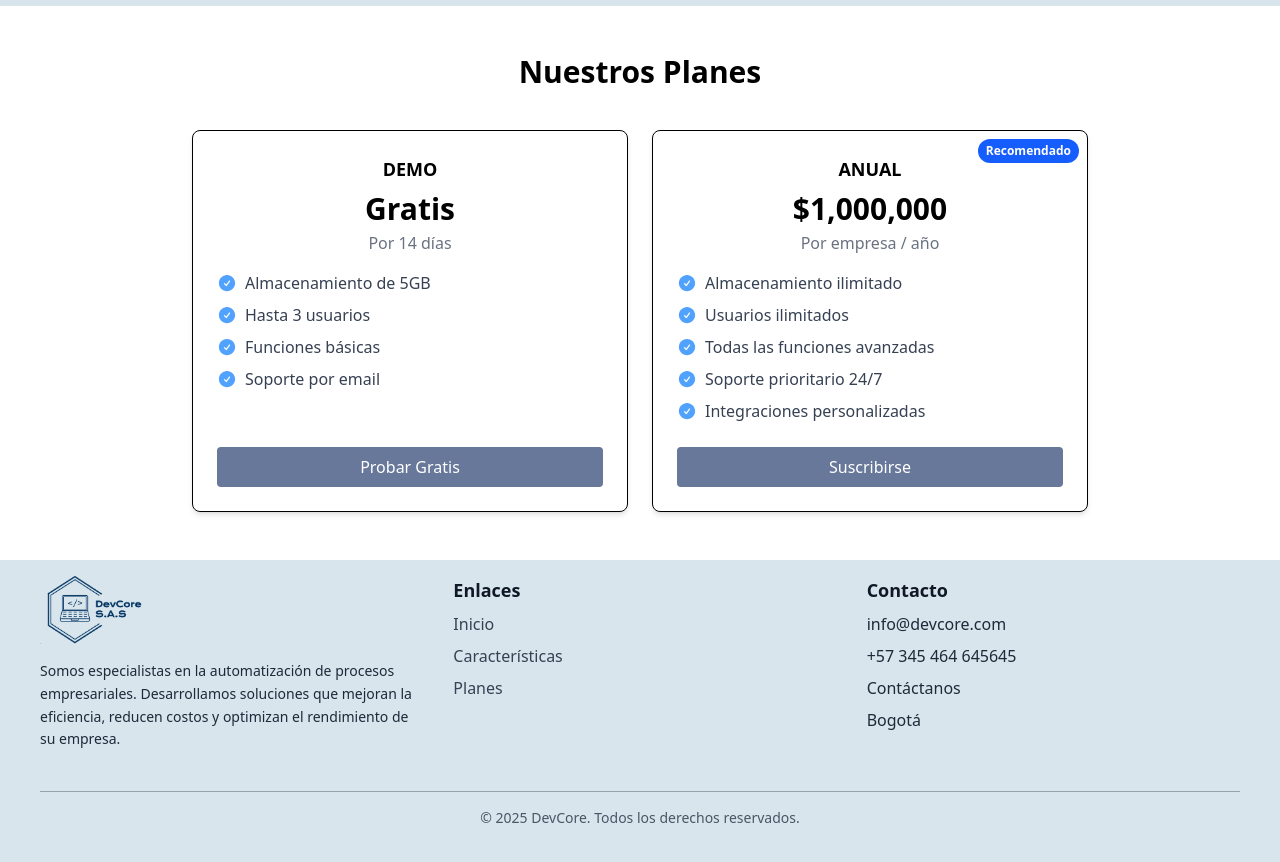
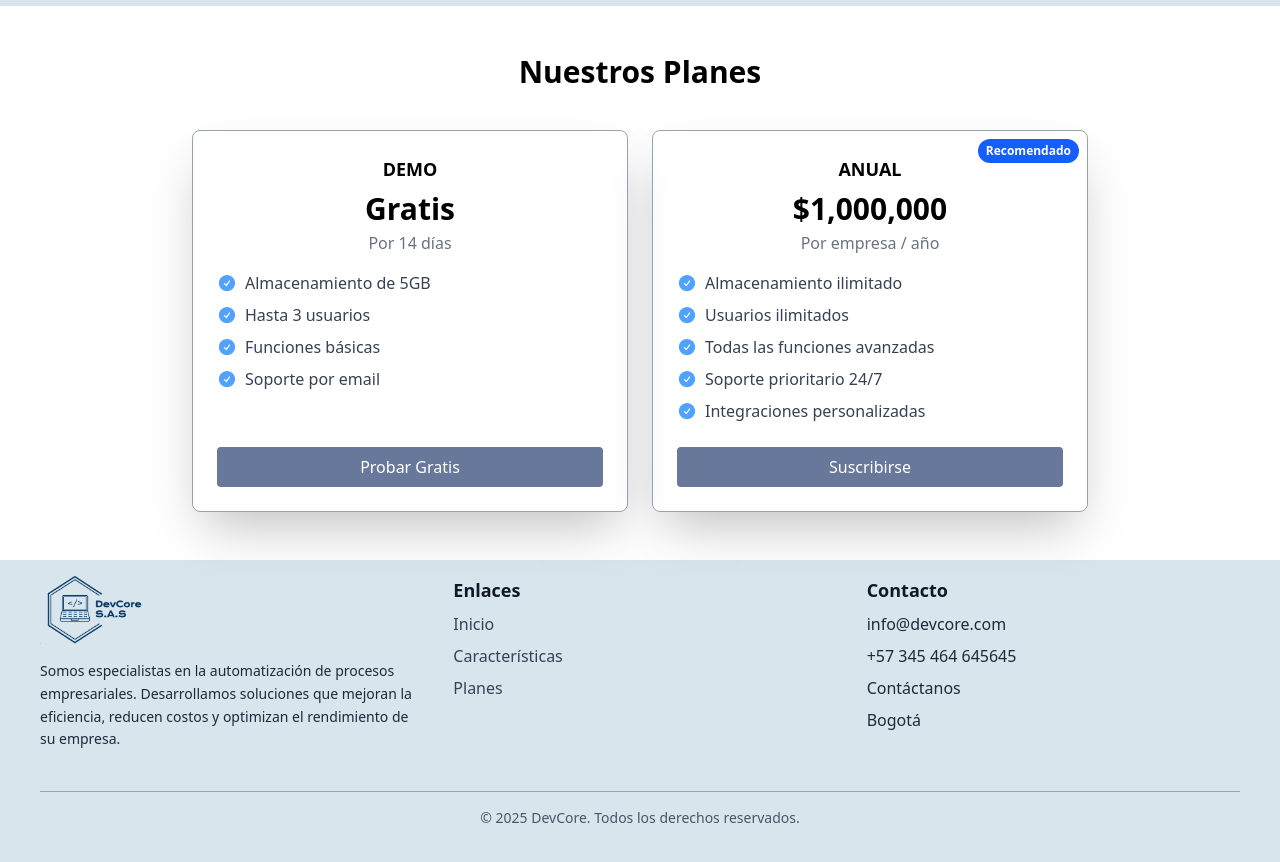
Before and after one commit to sebsanchez99/ArchivaCore, a Vue app in the folder landing/: page / in a window 1280 px wide. Shown: the part 1180-2042 px from the top of the page. Built offline with nearby package versions, Linux system fonts and the light colour scheme; the HTML template or start-up script is replaced by a standard one.

Commit message:
Se agrega más elevación a contenedores de plan

```diff
--- a/landing/src/components/cards/PlanCard.vue
+++ b/landing/src/components/cards/PlanCard.vue
@@ -1,5 +1,5 @@
 <template>
-    <div class="border rounded-lg p-6 shadow-md relative flex flex-col">
+    <div class="border border-gray-400 rounded-lg p-6 shadow-2xl relative flex flex-col">
       <!-- Etiqueta "Recomendado" opcional -->
       <span
         v-if="recommended"
```
